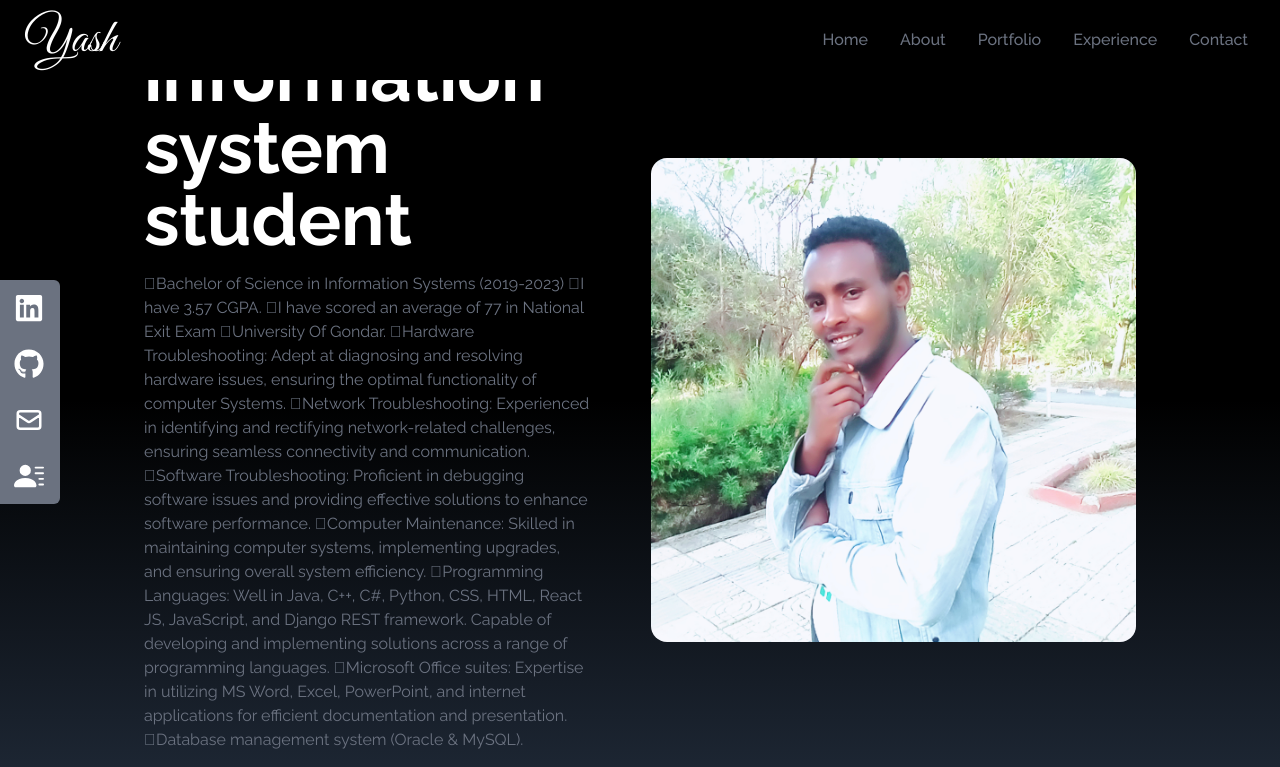
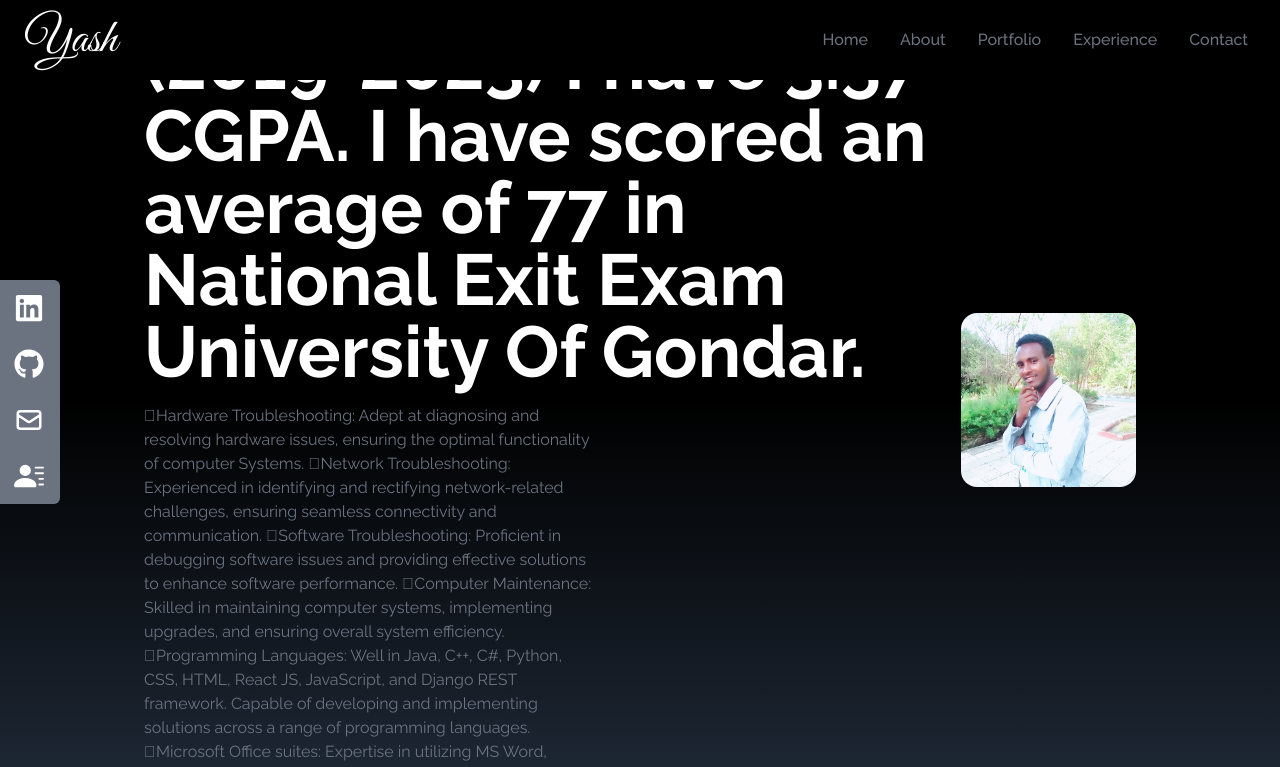
Before and after one commit to amexgete/portfolio-app, a React (Create React App) app: page / in a window 1280 px wide. Shown: the top 767 px of the page. Built offline with nearby package versions, Linux system fonts and the light colour scheme.

Commit message:
Update Home.jsx

```diff
--- a/src/components/Home.jsx
+++ b/src/components/Home.jsx
@@ -12,13 +12,13 @@ const Home = () => {
       <div className="max-w-screen-lg mx-auto flex flex-col items-center justify-center h-full px-4 md:flex-row">
         <div className="flex flex-col justify-center h-full">
           <h2 className="text-4xl sm:text-7xl font-bold text-white">
-            I'm a information system student
+Bachelor of Science in Information Systems (2019-2023)
+I have 3.57 CGPA.
+I have scored an average of 77 in National Exit Exam
+University Of  Gondar.
           </h2>
           <p className="text-gray-500 py-4 max-w-md">
-Bachelor of Science in Information Systems (2019-2023)
-I have 3.57 CGPA.
-I have scored an average of 77 in National Exit Exam
-University Of  Gondar.
+
 Hardware Troubleshooting: Adept at diagnosing and resolving hardware issues, ensuring the optimal functionality of computer Systems.
 Network Troubleshooting: Experienced in identifying and rectifying network-related challenges, ensuring seamless connectivity and communication.
 Software Troubleshooting: Proficient in debugging software issues and providing effective solutions to enhance software performance.
```
